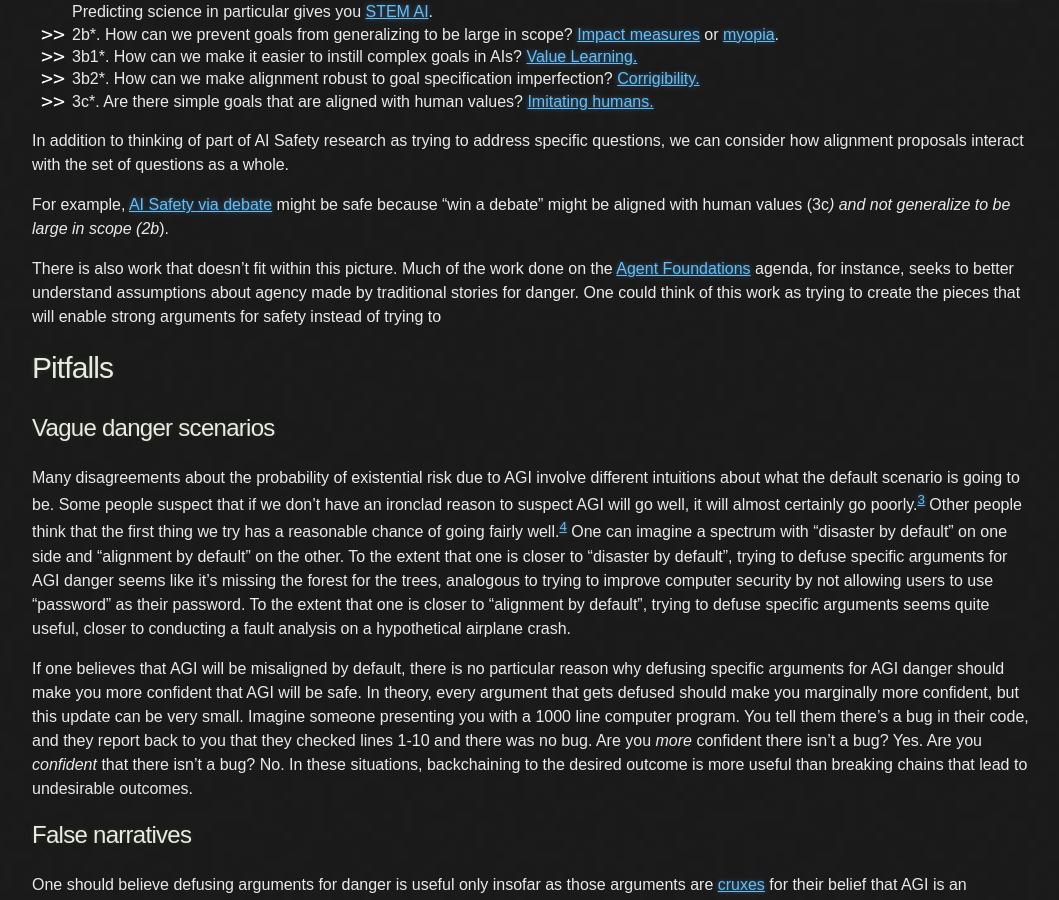
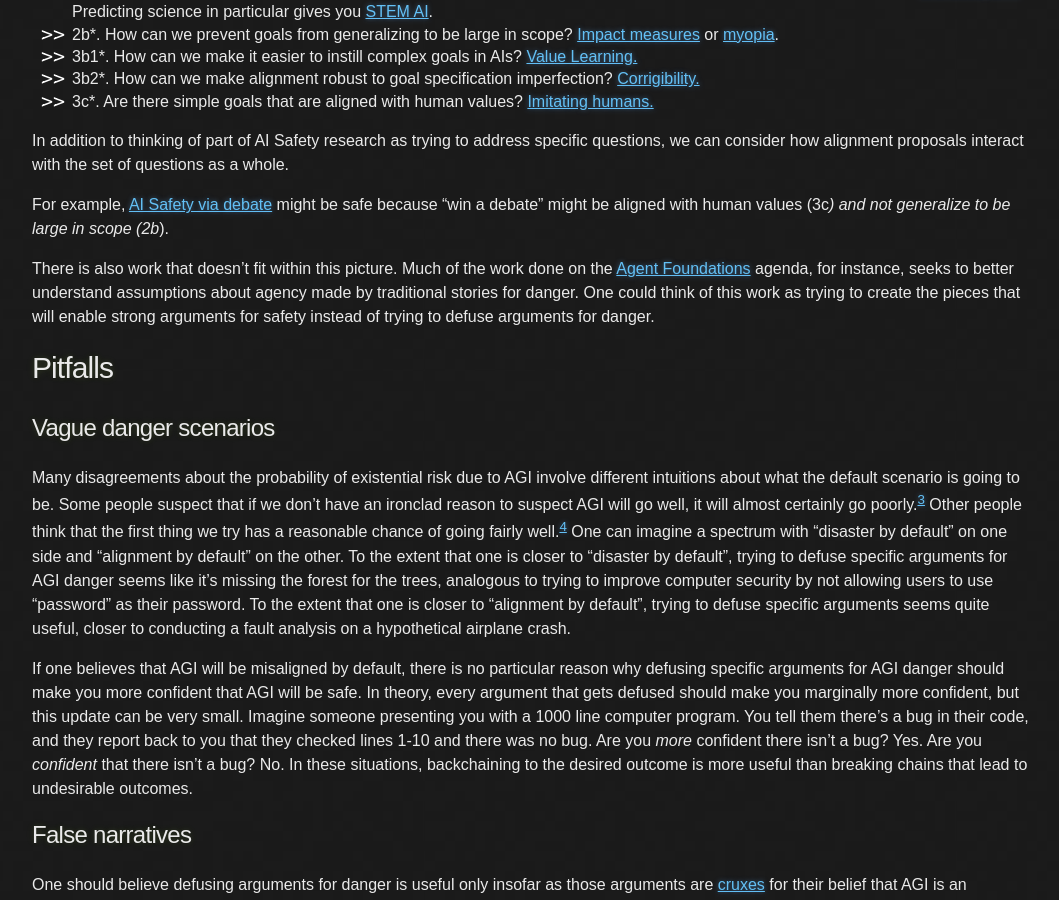
Before and after one commit to tocttou/hacker-blog, a Jekyll site: the page built from _posts/2020-12-24-Defusing-AGI-Danger.md, in a window 1280 px wide and 900 px high, scrolled down 3886 px. Shown: the whole window, without its empty margins (108-1167 px from the left). Built offline with Jekyll 4.4.1, drawn with Linux system fonts in a browser that asks for light colours.

Commit message:
Update 2020-12-24-Defusing-AGI-Danger.md

```diff
--- a/_posts/2020-12-24-Defusing-AGI-Danger.md
+++ b/_posts/2020-12-24-Defusing-AGI-Danger.md
@@ -131,7 +131,7 @@ In addition to thinking of part of AI Safety research as trying to address speci
 
 For example, [AI Safety via debate](https://www.alignmentforum.org/tag/debate-ai-safety-technique-1) might be safe because “win a debate” might be aligned with human values (3c*) and not generalize to be large in scope (2b*).
 
-There is also work that doesn’t fit within this picture. Much of the work done on the [Agent Foundations](https://intelligence.org/files/TechnicalAgenda.pdf) agenda, for instance, seeks to better understand assumptions about agency made by traditional stories for danger. One could think of this work as trying to create the pieces that will enable strong arguments for safety instead of trying to
+There is also work that doesn’t fit within this picture. Much of the work done on the [Agent Foundations](https://intelligence.org/files/TechnicalAgenda.pdf) agenda, for instance, seeks to better understand assumptions about agency made by traditional stories for danger. One could think of this work as trying to create the pieces that will enable strong arguments for safety instead of trying to defuse arguments for danger.
 
 
 # Pitfalls
```
